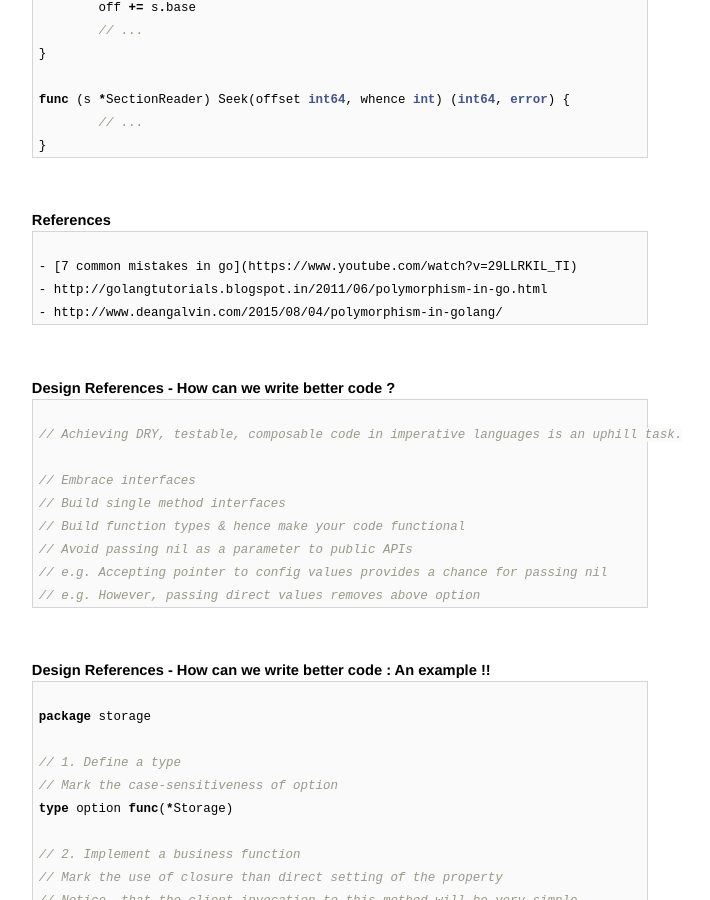
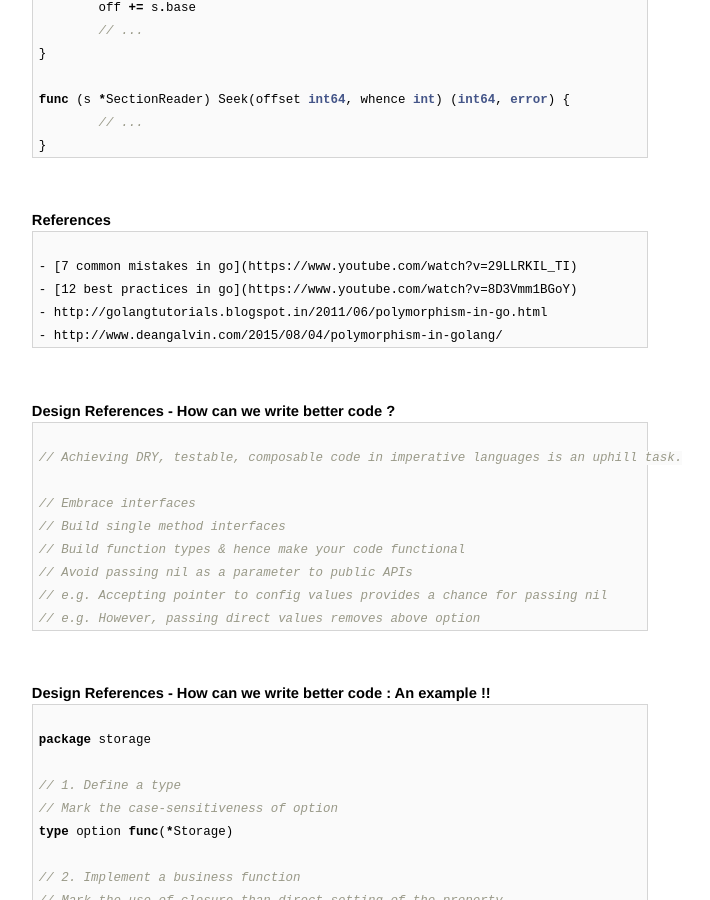
Before and after one commit to AmitKumarDas/amitkumardas.github.io, a Jekyll site: the page built from _posts/2016-07-14-my-golang-refresher.md, in a window 1280 px wide and 900 px high, scrolled down 2864 px. Shown: the whole window, without its empty margins (300-1010 px from the left). Built offline with Jekyll 4.4.1, drawn with Linux system fonts in a browser that asks for light colours.

Commit message:
Update 2016-07-14-my-golang-refresher.md

````diff
--- a/_posts/2016-07-14-my-golang-refresher.md
+++ b/_posts/2016-07-14-my-golang-refresher.md
@@ -148,6 +148,7 @@ func (s *SectionReader) Seek(offset int64, whence int) (int64, error) {
 ```
 
 - [7 common mistakes in go](https://www.youtube.com/watch?v=29LLRKIL_TI)
+- [12 best practices in go](https://www.youtube.com/watch?v=8D3Vmm1BGoY)
 - http://golangtutorials.blogspot.in/2011/06/polymorphism-in-go.html
 - http://www.deangalvin.com/2015/08/04/polymorphism-in-golang/
 ```
````
